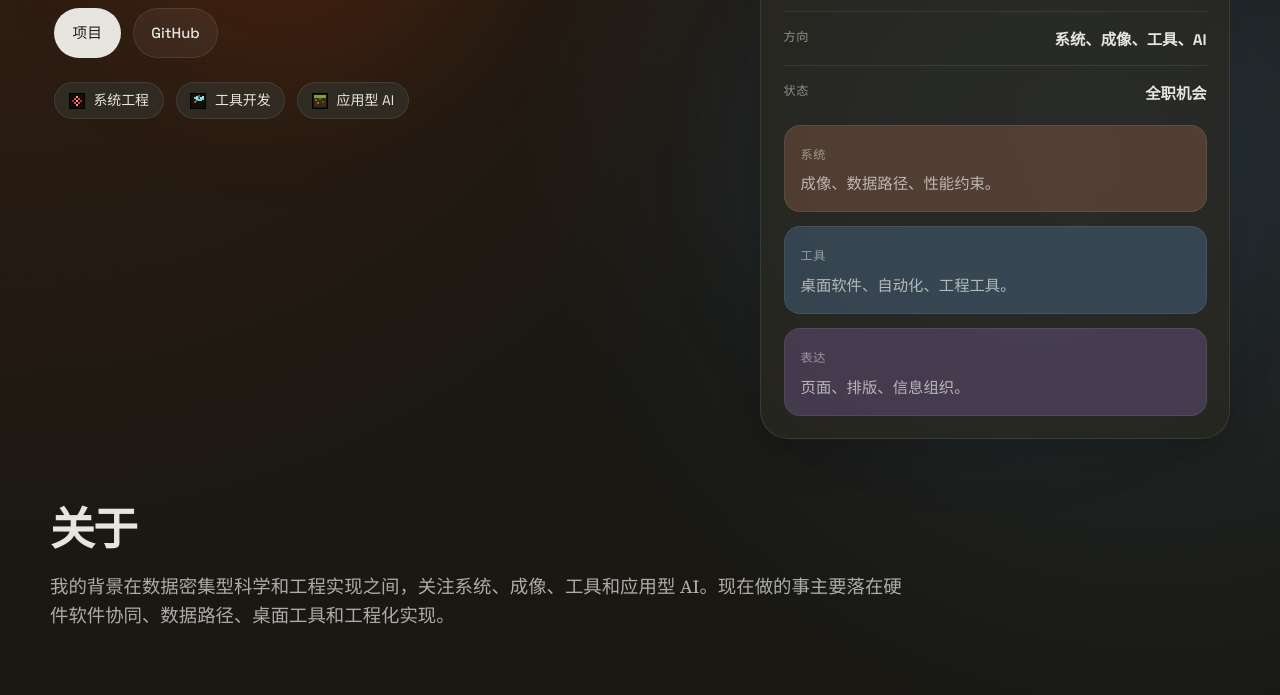
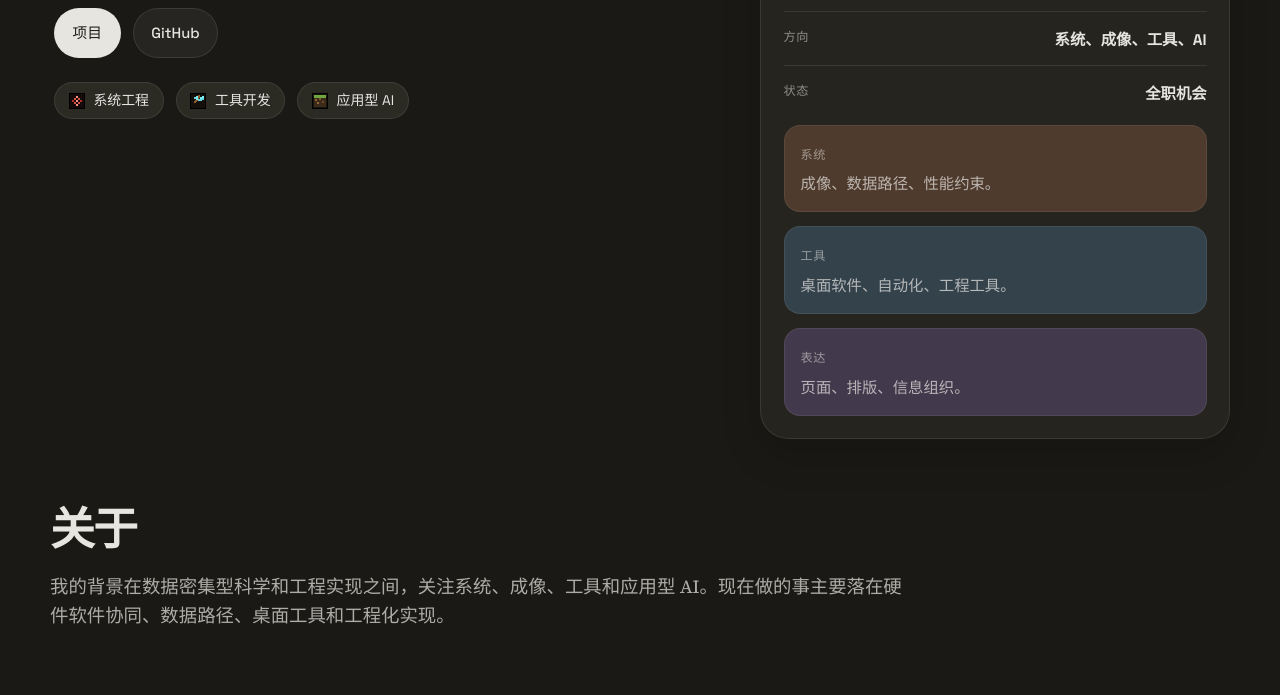
Before and after one commit to Sanssssssssssssssss/Sanssssssssssssssss.github.io, a plain HTML site: page index.html in a window 1280 px wide. Shown: the part 331-1026 px from the top of the page. Drawn offline with Linux system fonts and the light colour scheme; no server answers.

Commit message:
Remove gradient backgrounds from site

```diff
--- a/styles.css
+++ b/styles.css
@@ -40,11 +40,7 @@ html {
 body {
   margin: 0;
   color: var(--text);
-  background:
-    radial-gradient(circle at top left, rgba(245, 78, 0, 0.14), transparent 24%),
-    radial-gradient(circle at 90% 12%, rgba(90, 138, 184, 0.18), transparent 18%),
-    radial-gradient(circle at 75% 78%, rgba(217, 160, 74, 0.08), transparent 18%),
-    linear-gradient(180deg, #181712 0%, #1a1915 100%);
+  background: var(--bg);
   font-family: var(--font-sans);
   line-height: 1.5;
   -webkit-font-smoothing: antialiased;
@@ -67,9 +63,7 @@ img {
 
 .backdrop,
 .paper-grid {
-  position: fixed;
-  inset: 0;
-  pointer-events: none;
+  display: none;
 }
 
 .backdrop {
@@ -91,14 +85,6 @@ img {
   height: 28rem;
   border-radius: 999px;
   background: rgba(90, 138, 184, 0.16);
-}
-
-.paper-grid {
-  background-image:
-    linear-gradient(rgba(230, 229, 224, 0.03) 1px, transparent 1px),
-    linear-gradient(90deg, rgba(230, 229, 224, 0.03) 1px, transparent 1px);
-  background-size: 28px 28px;
-  mask-image: linear-gradient(180deg, rgba(0, 0, 0, 0.6), transparent 85%);
 }
 
 .site-header,
@@ -559,7 +545,7 @@ h2 {
   width: 2.6rem;
   height: 2.6rem;
   border-radius: 0.8rem;
-  background: linear-gradient(180deg, rgba(61, 60, 51, 0.96), rgba(42, 41, 34, 0.96));
+  background: var(--surface-muted);
   border: 1px solid var(--line);
 }
 
@@ -683,7 +669,6 @@ h3 {
   position: relative;
   overflow: hidden;
   margin-top: 1.5rem;
-  mask-image: linear-gradient(90deg, transparent, black 8%, black 92%, transparent);
 }
 
 .photo-marquee-reverse {
```
